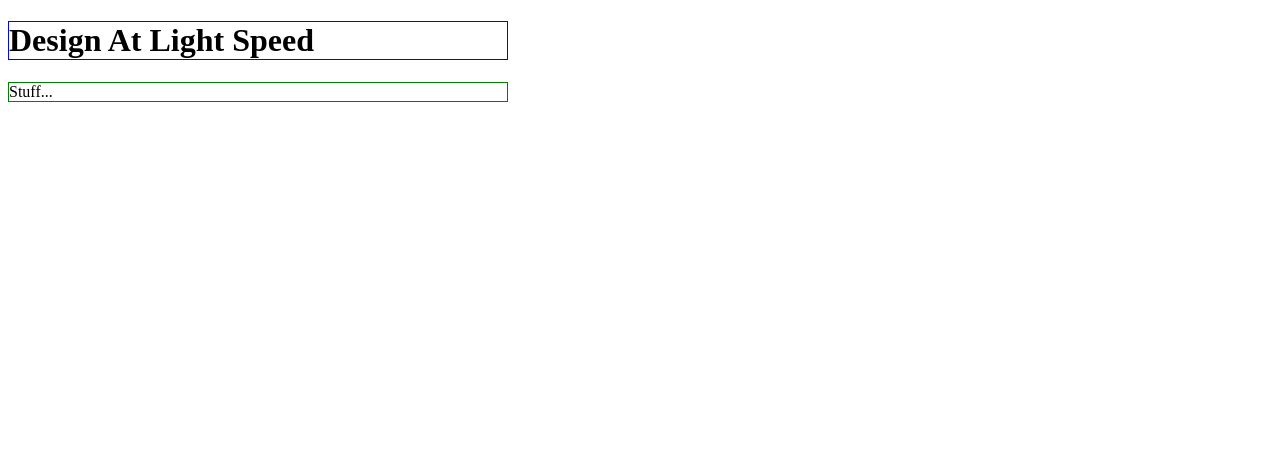
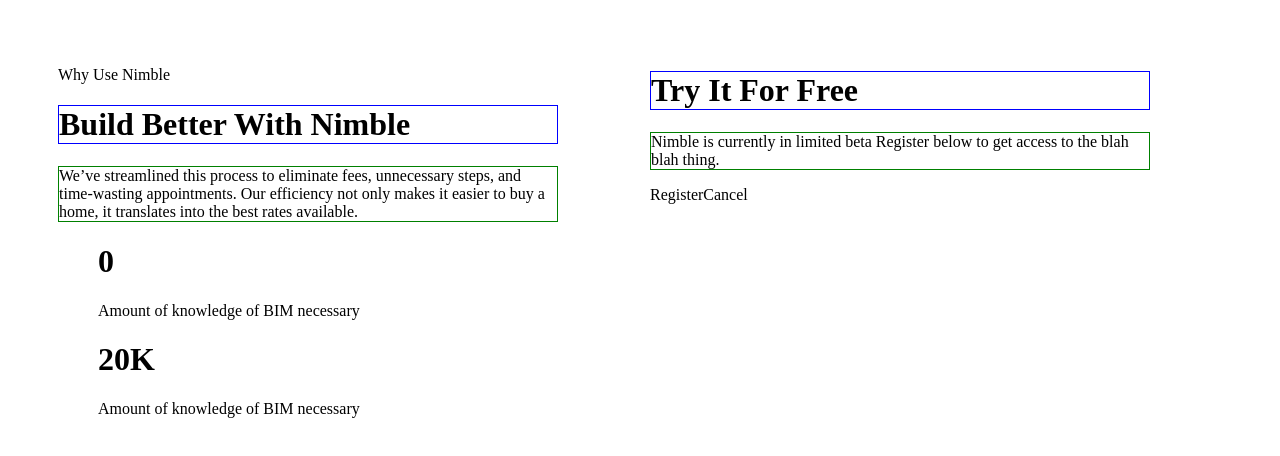
Before and after one commit to nimble-bim/nimble-bim.github.io, a React (Create React App) app: page / in a window 1280 px wide. Shown: the top 456 px of the page. Built offline with nearby package versions, Linux system fonts and the light colour scheme.

Commit message:
add a bunch of stuff to the registration page

```diff
--- a/src/App.js
+++ b/src/App.js
@@ -1,10 +1,12 @@
 import React from 'react';
 import logo from './logo.svg';
-import HowItWorks from './components/pages/howitworks.page';
+import HowItWorks from './components/pages/howitworks/howitworks.page';
+import RegistrationPage from './components/pages/registration/registration.page';
 
 function App() {
   return (
-    <HowItWorks />
+    // <HowItWorks />
+    <RegistrationPage />
   );
 }
 
--- a/src/components/pages/howitworks.page.js
+++ b/src/components/pages/howitworks/howitworks.page.js
@@ -1,6 +1,6 @@
 import React from 'react';
 import './howitworks.style.scss';
-import Blurb from '../subcomponents/blurb/blurb.object';
+import Blurb from '../../subcomponents/blurb/blurb.object';
 
 export default class HowItWorks extends React.Component{
   constructor(props) {
--- /dev/null
+++ b/src/components/pages/registration/registration.page.js
@@ -0,0 +1,51 @@
+import React from 'react';
+import './registration.style.scss';
+import Blurb from '../../subcomponents/blurb/blurb.object';
+import Stats from '../../subcomponents/stats/stats.object';
+import Registrar from '../../subcomponents/registrar/registrar.object';
+
+export default class RegistrationPage extends React.Component {
+  constructor(props) {
+    super(props);
+    console.log('Issa registration page');
+  }
+
+  render() {
+    const statHeaderContent = "We’ve streamlined this process to eliminate fees, unnecessary steps, and time-wasting appointments. Our efficiency not only makes it easier to buy a home, it translates into the best rates available.";
+    const register_content = "Nimble is currently in limited beta \n\nRegister below to get access to the blah blah thing."
+    const stats = [
+      {
+        number: "0",
+        desc: "Amount of knowledge of BIM necessary"
+      },
+      {
+        number: "20K",
+        desc: "Amount of knowledge of BIM necessary"
+      },
+    ]
+
+
+    return (
+      <div className="page page_registration">
+
+        <div className="section section_stats">
+          <Blurb
+            blurb_subtitle="Why Use Nimble"
+            blurb_title='Build Better With Nimble'
+            blurb_content={statHeaderContent}
+          />
+          <Stats info={stats} />
+        </div>
+
+        <div className="section section_register">
+          <Blurb
+            blurb_title='Try It For Free'
+            blurb_content={register_content}
+          />
+          <Registrar />
+        </div>
+
+      </div>
+    )
+  }
+}
--- /dev/null
+++ b/src/components/pages/registration/registration.style.scss
@@ -0,0 +1,6 @@
+.page_registration {
+  display: grid;
+  grid-template-columns: 1fr 1fr;
+  grid-gap: 20px;
+  margin: 50px;
+}
--- /dev/null
+++ b/src/components/subcomponents/registrar/registrar.object.js
@@ -0,0 +1,28 @@
+import React from 'react';
+import './registrar.style.scss';
+
+export default class Registrar extends React.Component {
+  constructor(props) {
+    super(props);
+    console.log('Creating registration subcomponent');
+  }
+
+  render() {
+    return (
+      <div className="registrar">
+
+        <div className="registrar_info">
+          <div className="info_firstname"></div>
+          <div className="info_lastname"></div>
+          <div className="info_email"></div>
+        </div>
+
+        <div className="registrar_button">
+          <span className="button_register">Register</span>
+          <span className="button_cancel">Cancel</span>
+        </div>
+
+      </div>
+    )
+  }
+}
--- /dev/null
+++ b/src/components/subcomponents/stats/stat.object.js
@@ -0,0 +1,11 @@
+import React from 'react';
+import './stat.style.scss';
+
+const Stat = (props) => (
+  <div className="stat">
+    <h1 className="stat_number">{props.number}</h1>
+    <p className="stat_desc">{props.description}</p>
+  </div>
+)
+
+export default Stat;
--- /dev/null
+++ b/src/components/subcomponents/stats/stats.object.js
@@ -0,0 +1,18 @@
+import React from 'react';
+import './stats.style.scss';
+import Stat from './stat.object';
+
+const Stats = props => {
+  var list = props.info ? props.info.map(s => <Stat number={s.number} description={s.desc}/> ) : <li></li>;
+
+  return (
+    <div className="stats">
+      <ul>
+        { list }
+      </ul>
+    </div>
+  );
+
+}
+
+export default Stats;
```
Also changed, not shown: src/components/templates/page.template.js (added, +14 -0 lines), src/components/pages/howitworks/howitworks.style.scss (renamed from src/components/pages/howitworks.style.scss), src/components/subcomponents/registrar/registrar.style.scss (added), src/components/subcomponents/stats/stat.style.scss (added), src/components/subcomponents/stats/stats.style.scss (added).
